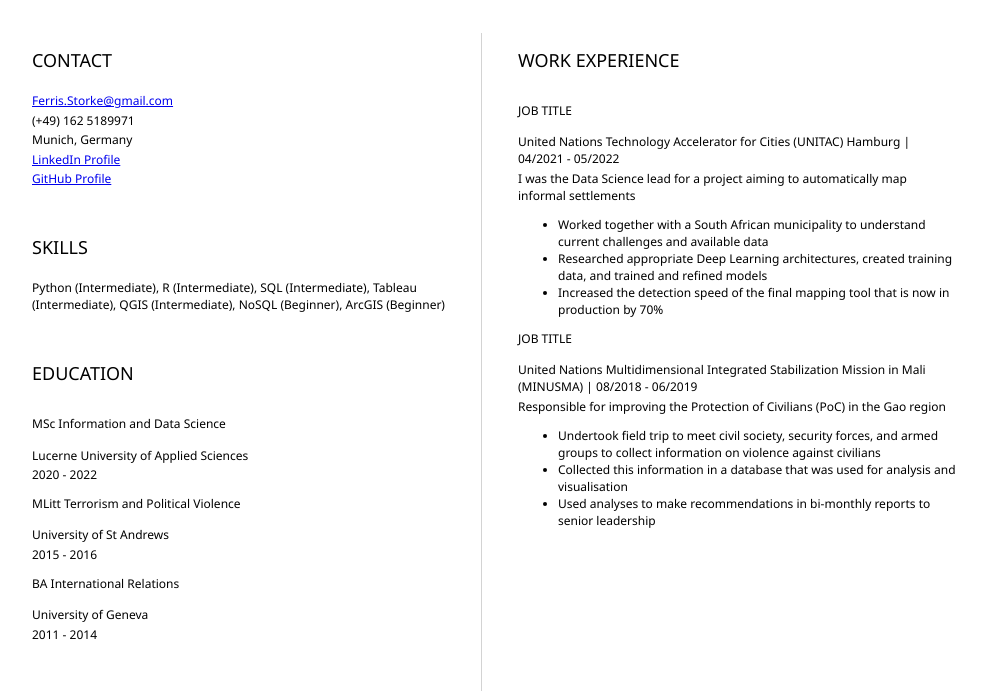
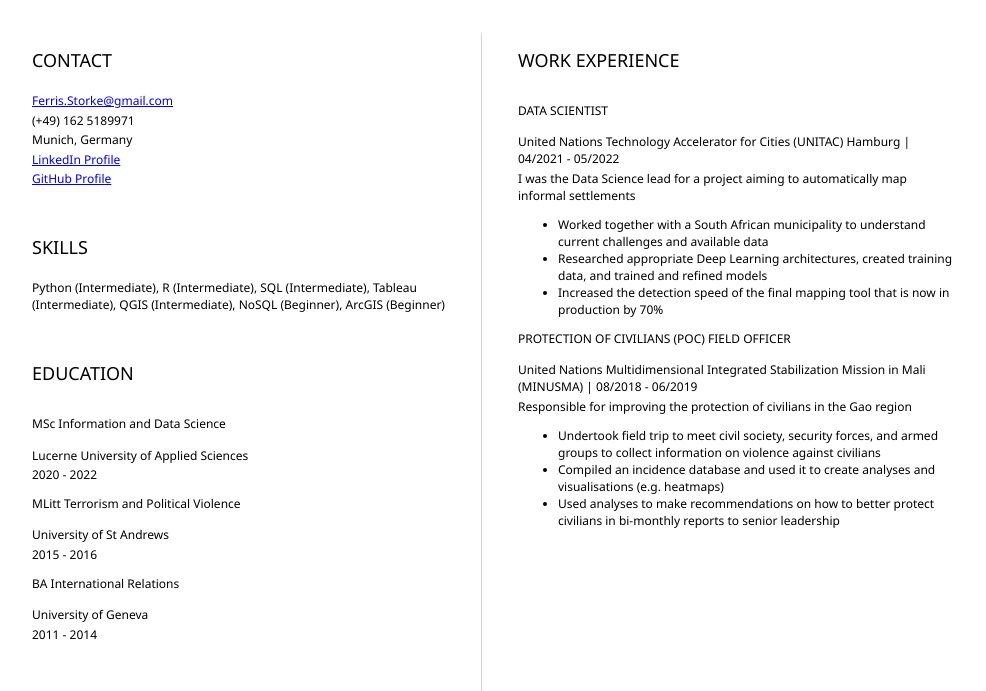
Before and after one commit to FerrisStorke/resume, a plain HTML site: page index.html in a window 1280 px wide. Shown: the part 161-852 px from the top of the page, without its empty margins (152-1138 px from the left). Drawn offline with Linux system fonts and the light colour scheme.

Commit message:
Improved resume

```diff
--- a/index.html
+++ b/index.html
@@ -55,7 +55,7 @@
 			<article id="mainRight">
 				<section>
 					<h2>WORK EXPERIENCE</h2>
-					<h3>JOB TITLE</h3>
+					<h3>DATA SCIENTIST</h3>
     <p>
         United Nations Technology Accelerator for Cities (UNITAC) Hamburg | 04/2021 - 05/2022
     </p>
@@ -67,17 +67,17 @@
 		<li>Researched appropriate Deep Learning architectures, created training data, and trained and refined models</li>
 		<li>Increased the detection speed of the final mapping tool that is now in production by 70%</li>
     </ul>
-    <h3>JOB TITLE</h3>
+    <h3>PROTECTION OF CIVILIANS (POC) FIELD OFFICER</h3>
     <p>
 		United Nations Multidimensional Integrated Stabilization Mission in Mali (MINUSMA) | 08/2018 - 06/2019
     </p>
     <p>
-		Responsible for improving the Protection of Civilians (PoC) in the Gao region
+		Responsible for improving the protection of civilians in the Gao region
     </p>
     <ul>
 		<li>Undertook field trip to meet civil society, security forces, and armed groups to collect information on violence against civilians</li>
-		<li>Collected this information in a database that was used for analysis and visualisation</li>
-		<li>Used analyses to make recommendations in bi-monthly reports to senior leadership</li>
+		<li>Compiled an incidence database and used it to create analyses and visualisations (e.g. heatmaps)</li>
+		<li>Used analyses to make recommendations on how to better protect civilians in bi-monthly reports to senior leadership</li>
     </ul>
 				</section>
 			</article>
```
